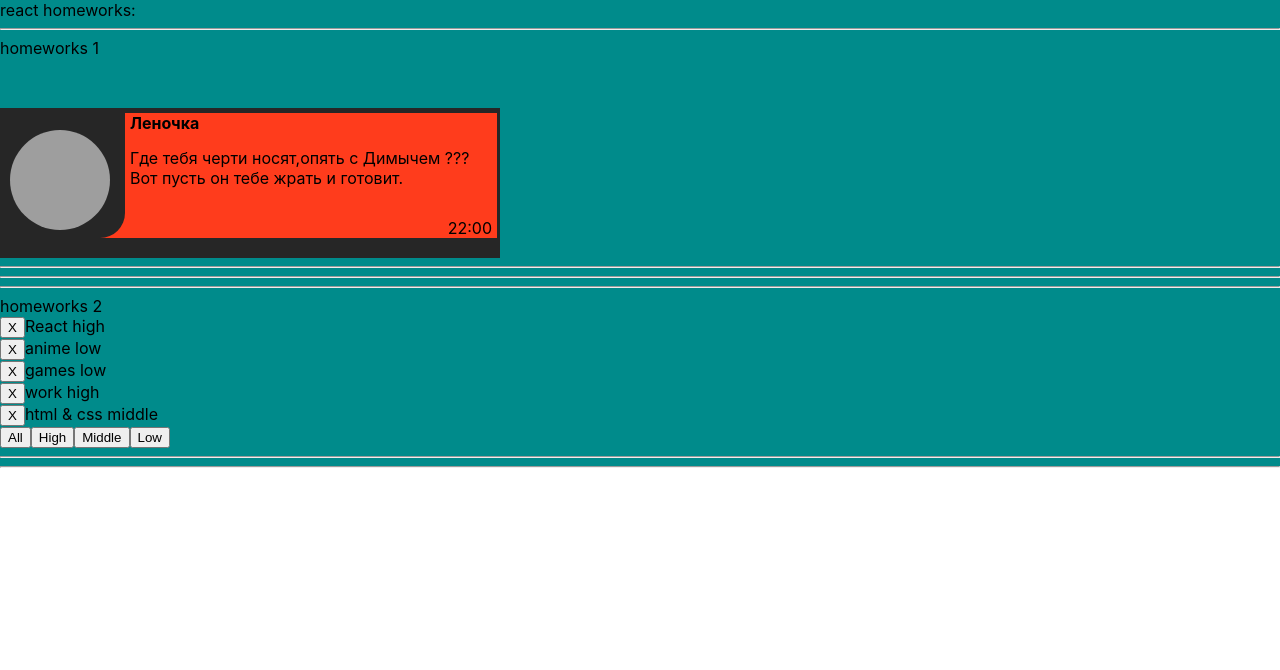
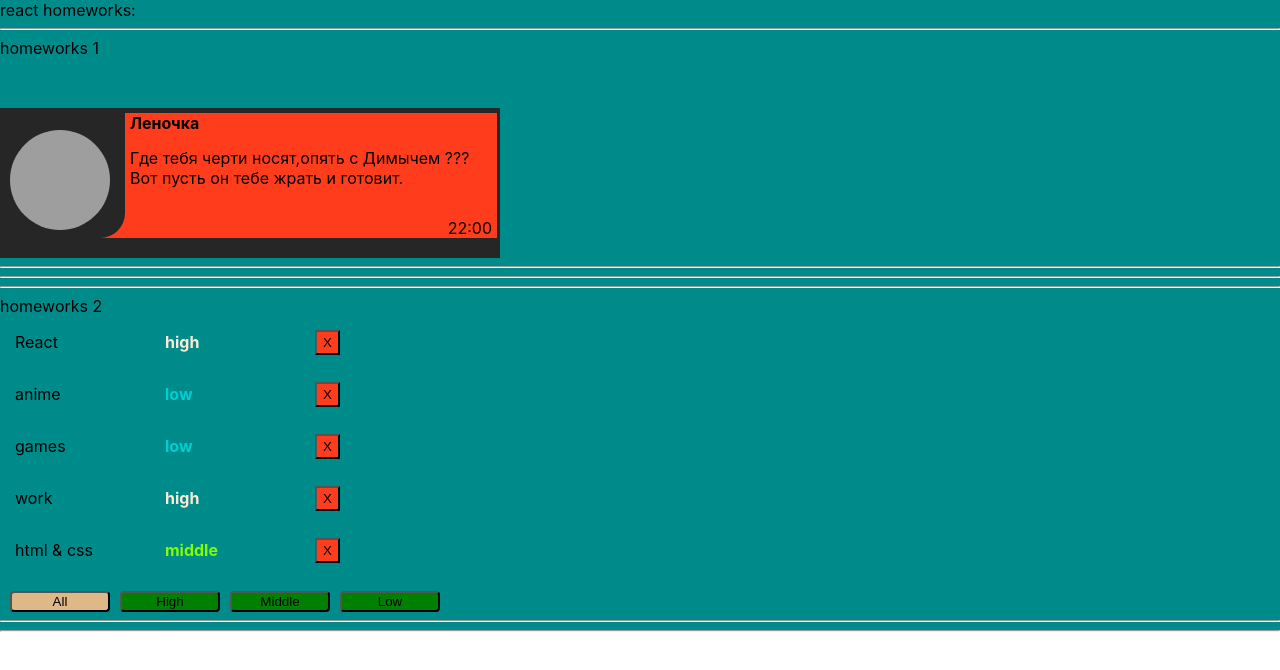
Before and after one commit to shastinmax/IT-INCUBATOR-HW, a React (Create React App) app: page / in a window 1280 px wide. Shown: the top 670 px of the page. Built offline with nearby package versions, Linux system fonts and the light colour scheme; grey boxes are pictures that could not be loaded.

Commit message:
add styles for homeworks2

```diff
--- a/src/p2-homeworks/h2/Affair.tsx
+++ b/src/p2-homeworks/h2/Affair.tsx
@@ -1,22 +1,23 @@
 import React from 'react'
 import {AffairType} from "./HW2";
+import s from './Affairs.module.css'
 
 type AffairPropsType = {
     // key не нужно типизировать
     affair: AffairType // need to fix any
-    deleteAffairCallback: (_id:number)=>void // need to fix any
+    deleteAffairCallback: (_id: number) => void // need to fix any
 }
 
 function Affair(props: AffairPropsType) {
     const deleteCallback = () => {
         props.deleteAffairCallback(props.affair._id)
     }// need to fix
-
+    let priorityStyle = s.priority + ' ' + s[props.affair.priority]
     return (
-        <div>
-            <button onClick={deleteCallback}>X</button>
-            <span>{`${props.affair.name} ${props.affair.priority} `}</span>
-
+        <div className={s.wrapper}>
+            <p className={s.name}>{props.affair.name} </p>
+            <p className={priorityStyle}>{props.affair.priority} </p>
+            <button onClick={deleteCallback} className={s.btn}>X</button>
         </div>
     )
 }
--- a/src/p2-homeworks/h2/Affairs.module.css
+++ b/src/p2-homeworks/h2/Affairs.module.css
@@ -1,3 +1,56 @@
 .someClass {
 
 }
+
+.wrapper {
+    display: flex;
+    width: 350px;
+
+    align-items: center;
+    margin-left: 15px;
+
+}
+
+.btn {
+    background-color: #ff3c1c;
+    height: 25px;
+
+}
+
+.button {
+    width: 100px;
+    background-color: green;
+    cursor: pointer;
+    border-radius: 4px;
+    margin-left: 10px;
+    margin-top: 15px;
+}
+
+.active {
+    background: burlywood;
+}
+
+.button:active {
+    background-color: #ff3c1c;
+}
+
+.name {
+    width: 150px;
+}
+
+.priority {
+    width: 150px;
+    font-weight: 700;
+}
+
+.low {
+    color: darkturquoise;
+}
+
+.high {
+    color: antiquewhite;
+}
+
+.middle {
+    color: chartreuse;
+}
--- a/src/p2-homeworks/h2/Affairs.tsx
+++ b/src/p2-homeworks/h2/Affairs.tsx
@@ -1,11 +1,13 @@
 import React from 'react'
 import Affair from './Affair'
 import {AffairType, FilterType} from './HW2'
+import s from './Affairs.module.css'
 
 type AffairsPropsType = { // need to fix any
     data: Array<AffairType>
-    setFilter: (filter:FilterType)=>void
-    deleteAffairCallback: (_id:number)=>void
+    setFilter: (filter: FilterType) => void
+    deleteAffairCallback: (_id: number) => void
+    filter: FilterType
 }
 
 function Affairs(props: AffairsPropsType) {
@@ -17,20 +19,34 @@ function Affairs(props: AffairsPropsType) {
         />
     ))
 
-    const setAll = () => {props.setFilter('all')} // need to fix
-    const setHigh = () => {props.setFilter('high')}
-    const setMiddle = () => {props.setFilter('middle')}
-    const setLow = () => {props.setFilter('low')}
+    const setAll = () => {
+        props.setFilter('all')
+    } // need to fix
+    const setHigh = () => {
+        props.setFilter('high')
+    }
+    const setMiddle = () => {
+        props.setFilter('middle')
+    }
+    const setLow = () => {
+        props.setFilter('low')
+    }
+
+
+    const onAll = s.button + " " + (props.filter === 'all' ? s.active : '')
+    const onHigh = s.button + " " + (props.filter === 'high' ? s.active : '')
+    const onLow = s.button + " " + (props.filter === 'low' ? s.active : '')
+    const onMiddle = s.button + " " + (props.filter === 'middle' ? s.active : '')
 
     return (
         <div>
 
-            {mappedAffairs}
+            <div>{mappedAffairs}</div>
 
-            <button onClick={setAll}>All</button>
-            <button onClick={setHigh}>High</button>
-            <button onClick={setMiddle}>Middle</button>
-            <button onClick={setLow}>Low</button>
+            <button onClick={setAll} className={onAll}>All</button>
+            <button onClick={setHigh} className={onHigh}>High</button>
+            <button onClick={setMiddle} className={onMiddle}>Middle</button>
+            <button onClick={setLow} className={onLow}>Low</button>
         </div>
     )
 }
--- a/src/p2-homeworks/h2/HW2.tsx
+++ b/src/p2-homeworks/h2/HW2.tsx
@@ -35,6 +35,7 @@ export const deleteAffair = (affairs: Array<AffairType>, _id: number): Array<Aff
 
 function HW2() {
     const [affairs, setAffairs] = useState<Array<AffairType>>(defaultAffairs) // need to fix any
+
     const [filter, setFilter] = useState<FilterType>('all')
 
     const filteredAffairs = filterAffairs(affairs, filter)
@@ -50,6 +51,7 @@ function HW2() {
                 data={filteredAffairs}
                 setFilter={setFilter}
                 deleteAffairCallback={deleteAffairCallback}
+                filter={filter}
             />
 
             <hr/>
```
